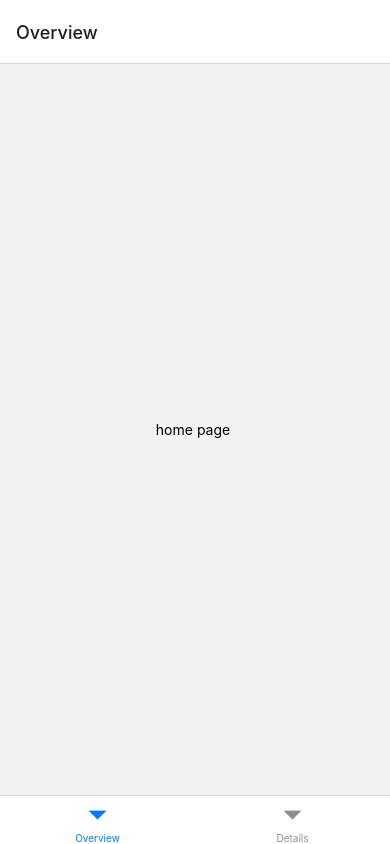
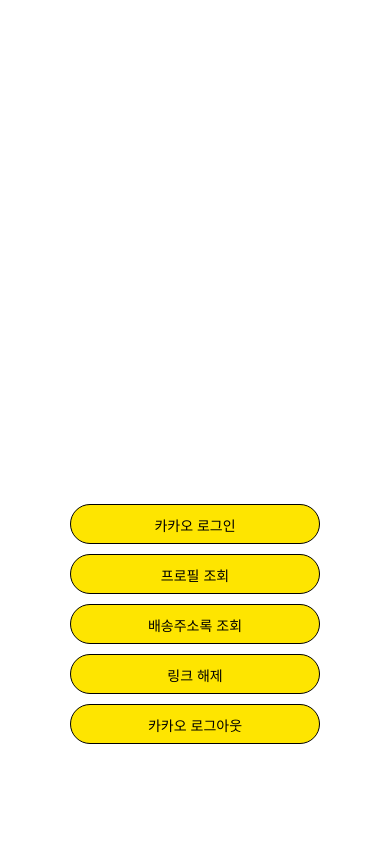
Before and after one commit to eat-fluencer/eat-fluencer-fe, a React Native app: screen / in a window 390 px wide. Built offline with nearby package versions, Linux system fonts and the light colour scheme.

Commit message:
:gift: feat: kakao Oauth setting

```diff
--- a/App.tsx
+++ b/App.tsx
@@ -1,14 +1,136 @@
-import * as React from 'react';
+// import * as React from 'react';
 
-import {ContextProvider} from './src/contexts/global-context';
-import AppInner from './src/AppInner';
+// import {ContextProvider} from './src/contexts/global-context';
+// import AppInner from './src/AppInner';
 
-function App() {
+// function App() {
+//   return (
+//     <ContextProvider>
+//       <AppInner />
+//     </ContextProvider>
+//   );
+// }
+
+// export default App;
+
+import {Pressable, ScrollView, StyleSheet, Text, View} from 'react-native';
+import React, {useState} from 'react';
+import {
+  login,
+  logout,
+  getProfile as getKakaoProfile,
+  shippingAddresses as getKakaoShippingAddresses,
+  unlink,
+} from '@react-native-seoul/kakao-login';
+
+const App = () => {
+  const [result, setResult] = useState<string>('');
+
+  const signInWithKakao = async (): Promise<void> => {
+    try {
+      const token = await login();
+      setResult(JSON.stringify(token));
+    } catch (err) {
+      console.error('login err', err);
+    }
+  };
+
+  const signOutWithKakao = async (): Promise<void> => {
+    try {
+      const message = await logout();
+
+      setResult(message);
+    } catch (err) {
+      console.error('signOut error', err);
+    }
+  };
+
+  const getProfile = async (): Promise<void> => {
+    try {
+      const profile = await getKakaoProfile();
+
+      setResult(JSON.stringify(profile));
+    } catch (err) {
+      console.error('signOut error', err);
+    }
+  };
+
+  const getShippingAddresses = async (): Promise<void> => {
+    try {
+      const shippingAddresses = await getKakaoShippingAddresses();
+
+      setResult(JSON.stringify(shippingAddresses));
+    } catch (err) {
+      console.error('signOut error', err);
+    }
+  };
+
+  const unlinkKakao = async (): Promise<void> => {
+    try {
+      const message = await unlink();
+
+      setResult(message);
+    } catch (err) {
+      console.error('signOut error', err);
+    }
+  };
+
   return (
-    <ContextProvider>
-      <AppInner />
-    </ContextProvider>
+    <View style={styles.container}>
+      <View style={styles.resultContainer}>
+        <ScrollView>
+          <Text>{result}</Text>
+          <View style={{height: 100}} />
+        </ScrollView>
+      </View>
+      <Pressable
+        style={styles.button}
+        onPress={() => {
+          signInWithKakao();
+        }}>
+        <Text style={styles.text}>카카오 로그인</Text>
+      </Pressable>
+      <Pressable style={styles.button} onPress={() => getProfile()}>
+        <Text style={styles.text}>프로필 조회</Text>
+      </Pressable>
+      <Pressable style={styles.button} onPress={() => getShippingAddresses()}>
+        <Text style={styles.text}>배송주소록 조회</Text>
+      </Pressable>
+      <Pressable style={styles.button} onPress={() => unlinkKakao()}>
+        <Text style={styles.text}>링크 해제</Text>
+      </Pressable>
+      <Pressable style={styles.button} onPress={() => signOutWithKakao()}>
+        <Text style={styles.text}>카카오 로그아웃</Text>
+      </Pressable>
+    </View>
   );
-}
+};
 
 export default App;
+
+const styles = StyleSheet.create({
+  container: {
+    height: '100%',
+    justifyContent: 'flex-end',
+    alignItems: 'center',
+    paddingBottom: 100,
+  },
+  resultContainer: {
+    flexDirection: 'column',
+    width: '100%',
+    padding: 24,
+  },
+  button: {
+    backgroundColor: '#FEE500',
+    borderRadius: 40,
+    borderWidth: 1,
+    width: 250,
+    height: 40,
+    paddingHorizontal: 20,
+    paddingVertical: 10,
+    marginTop: 10,
+  },
+  text: {
+    textAlign: 'center',
+  },
+});
--- a/package.json
+++ b/package.json
@@ -10,6 +10,7 @@
     "test": "jest"
   },
   "dependencies": {
+    "@react-native-seoul/kakao-login": "^5.4.1",
     "@react-navigation/bottom-tabs": "^6.5.20",
     "@react-navigation/native": "^6.1.17",
     "@react-navigation/native-stack": "^6.9.26",
```
Also changed, not shown: 12 other files (tests, documents, lock files or other folders).
